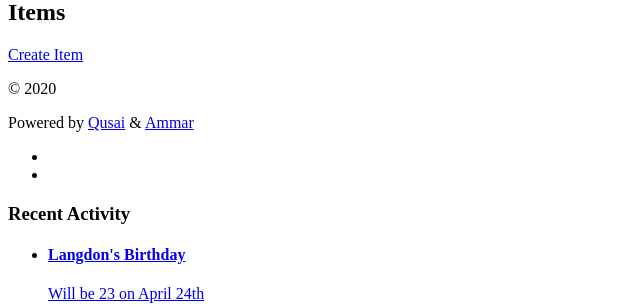
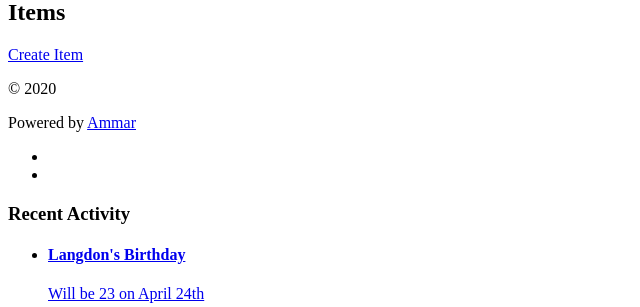
Before and after one commit to amrabuaza/oroodcom-live, a Yii app: template backend/views/item/index.php in a window 1280 px wide. Shown: the part 471-778 px from the top of the page, without its empty margins (0-640 px from the left). Run offline with PHP 8.4 and a stand-in for Yii, Linux system fonts and the light colour scheme; the template is opened without the code that fills it, so the values that code supplies are empty; some libraries are stand-ins or nearby versions.

Commit message:
fixed footer

```diff
--- a/backend/views/layouts/content.php
+++ b/backend/views/layouts/content.php
@@ -39,7 +39,7 @@ use dmstr\widgets\Alert;
     <div class="container">
         <p class="pull-left p-l-14perc">&copy; <?=Html::encode(Yii::$app->name)?> <?=date('Y')?></p>
 
-        <p class="pull-right"><?="Powered by <a href='https://www.facebook.com/Qussai.gharaibeh1' target='_blank'>Qusai</a> & <a href='https://www.facebook.com/ammar.o.alkhateeb' target='_blank'>Ammar</a>"?></p>
+        <p class="pull-right"><?="Powered by <a href='https://www.facebook.com/ammar.o.alkhateeb' target='_blank'>Ammar</a>"?></p>
     </div>
 </footer>
 <?php
--- a/frontend/views/layouts/home-ar.php
+++ b/frontend/views/layouts/home-ar.php
@@ -77,7 +77,7 @@ HomeArAsset::register($this);
     <div class="container">
         <p class="pull-left">&copy; <?=Html::encode(Yii::$app->name)?> <?=date('Y')?></p>
 
-        <p class="pull-right"><?="Powered by <a href='https://www.facebook.com/Qussai.gharaibeh1' target='_blank'>Qusai</a> & <a href='https://www.facebook.com/ammar.o.alkhateeb' target='_blank'>Ammar</a>"?></p>
+        <p class="pull-right"><?="Powered by  <a href='https://www.facebook.com/ammar.o.alkhateeb' target='_blank'>Ammar</a>"?></p>
     </div>
 </footer>
 <?php
--- a/frontend/views/layouts/home-en.php
+++ b/frontend/views/layouts/home-en.php
@@ -78,7 +78,7 @@ HomeAsset::register($this);
     <div class="container">
         <p class="pull-left">&copy; <?=Html::encode(Yii::$app->name)?> <?=date('Y')?></p>
 
-        <p class="pull-right"><?="Powered by <a href='https://www.facebook.com/Qussai.gharaibeh1' target='_blank'>Qusai</a> & <a href='https://www.facebook.com/ammar.o.alkhateeb' target='_blank'>Ammar</a>"?></p>
+        <p class="pull-right"><?="Powered by  <a href='https://www.facebook.com/ammar.o.alkhateeb' target='_blank'>Ammar</a>"?></p>
     </div>
 </footer>
 <?php
--- a/frontend/views/layouts/main-ar.php
+++ b/frontend/views/layouts/main-ar.php
@@ -77,7 +77,7 @@ AppArAsset::register($this);
     <div class="container">
         <p class="pull-left">&copy; <?=Html::encode(Yii::$app->name)?> <?=date('Y')?></p>
 
-        <p class="pull-right"><?="Powered by <a href='https://www.facebook.com/Qussai.gharaibeh1' target='_blank'>Qusai</a> & <a href='https://www.facebook.com/ammar.o.alkhateeb' target='_blank'>Ammar</a>"?></p>
+        <p class="pull-right"><?="Powered by  <a href='https://www.facebook.com/ammar.o.alkhateeb' target='_blank'>Ammar</a>"?></p>
     </div>
 </footer>
 
--- a/frontend/views/layouts/main.php
+++ b/frontend/views/layouts/main.php
@@ -76,7 +76,7 @@ AppAsset::register($this);
     <div class="container">
         <p class="pull-left">&copy; <?= Html::encode(Yii::$app->name) ?> <?= date('Y') ?></p>
 
-        <p class="pull-right"><?= "Powered by <a href='https://www.facebook.com/Qussai.gharaibeh1' target='_blank'>Qusai</a> & <a href='https://www.facebook.com/ammar.o.alkhateeb' target='_blank'>Ammar</a>" ?></p>
+        <p class="pull-right"><?="Powered by  <a href='https://www.facebook.com/ammar.o.alkhateeb' target='_blank'>Ammar</a>"?></p>
     </div>
 </footer>
 
```
